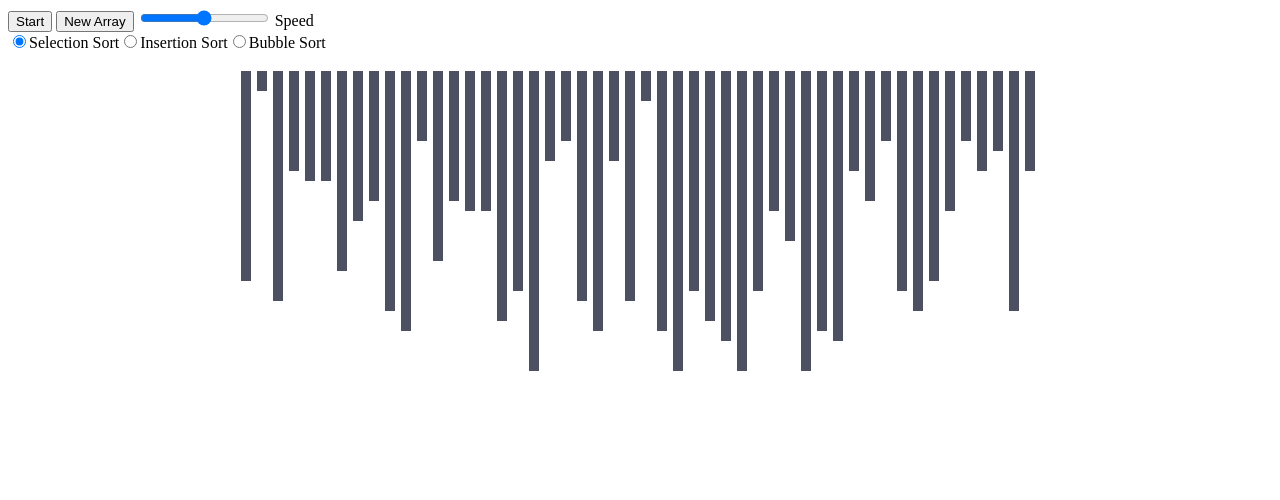
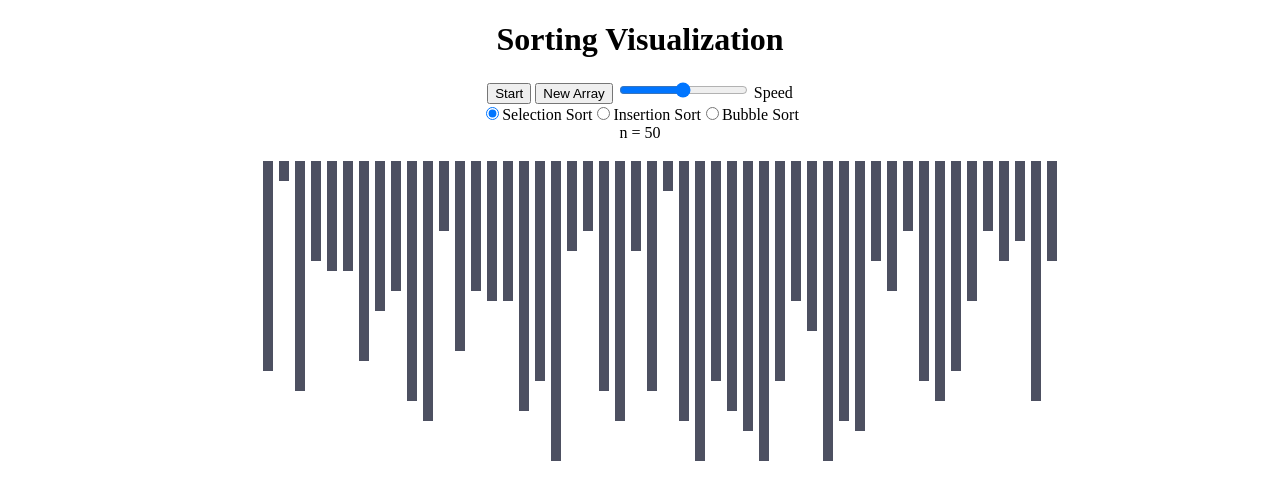
Before and after one commit to imaique/SortingVisualization, a plain HTML site: page index.html in a window 1280 px wide. Drawn offline with Linux system fonts and the light colour scheme.

Commit message:
Basic Visual Improvements

```diff
--- a/index.html
+++ b/index.html
@@ -10,6 +10,7 @@
     <link rel="shortcut icon" type="image/jpg" href="img/icon.png" />
   </head>
   <body>
+    <h1>Sorting Visualization</h1>
     <div id="options" class="options">
       <!-- update this -->
       <button onclick="startPress()">Start</button>
@@ -19,6 +20,10 @@
       <label for="speed">Speed</label>
     </div>
     <div id="algorithmPick"></div>
+    <div id="info">
+      <label for="n">n = <span id= "n"></span></label>
+
+    </div>
     <div id="linesContainer" class="linesContainer">
       <ul id="hList"></ul>
     </div>
--- a/main.js
+++ b/main.js
@@ -17,6 +17,7 @@ speedInput.addEventListener('input', updateSpeed);
 const sortingTypes = [[algoName = "Selection", functionName = selectionSort], [algoName = "Insertion", functionName = insertionSort]
     , [algoName = "Bubble", functionName = bubbleSort]];
 const sortingDOM = document.getElementById("algorithmPick");
+const nDOM = document.getElementById("n");
 var selectedSorting = selectionSort;
 
 function createSortingInputs(sortingTypes, sortingDOM) {
@@ -214,6 +215,7 @@ function createLines() {
     isComplete = false;
     mainArray = [];
     board.textContent = "";
+    nDOM.innerText = nbOfElements;
 
     for (let i = 0; i < nbOfElements; i++) {
         let lineDOM = document.createElement("li");
--- a/style.css
+++ b/style.css
@@ -1,3 +1,6 @@
+body{
+  text-align: center;
+}
 .linesContainer {
   margin: auto;
   width: 70%;
```
